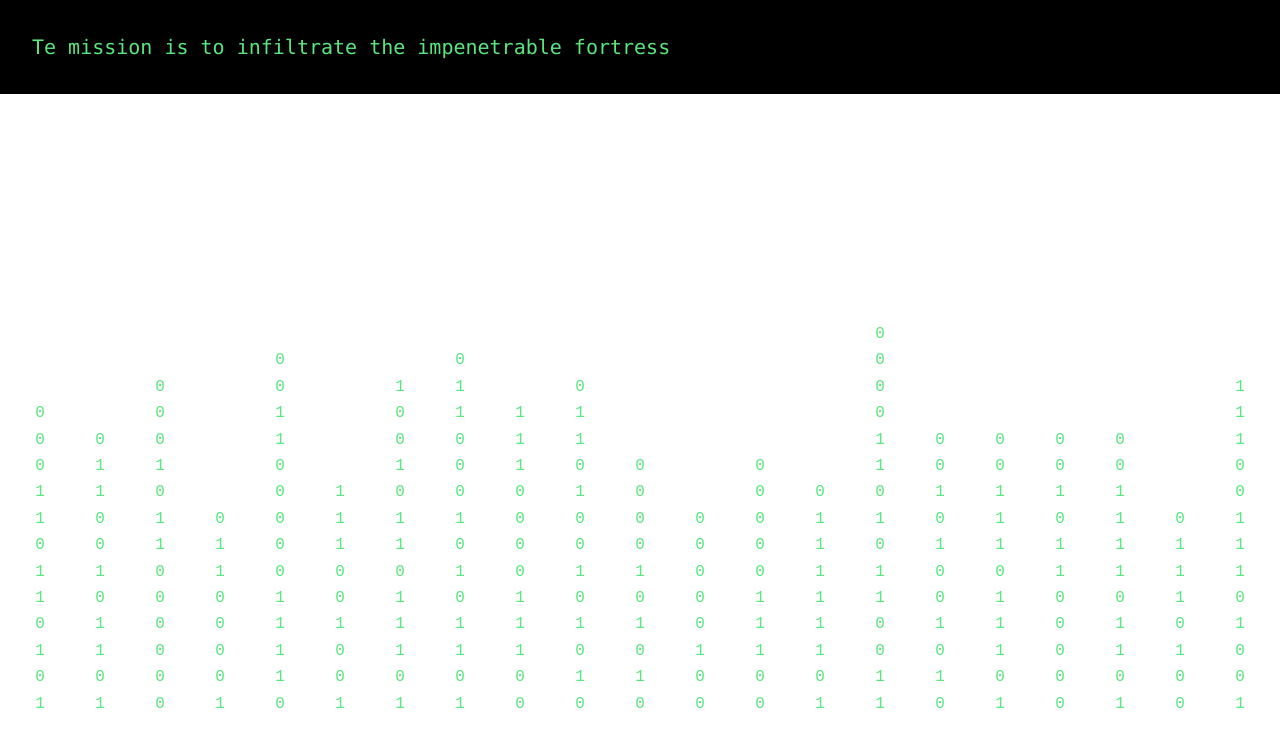
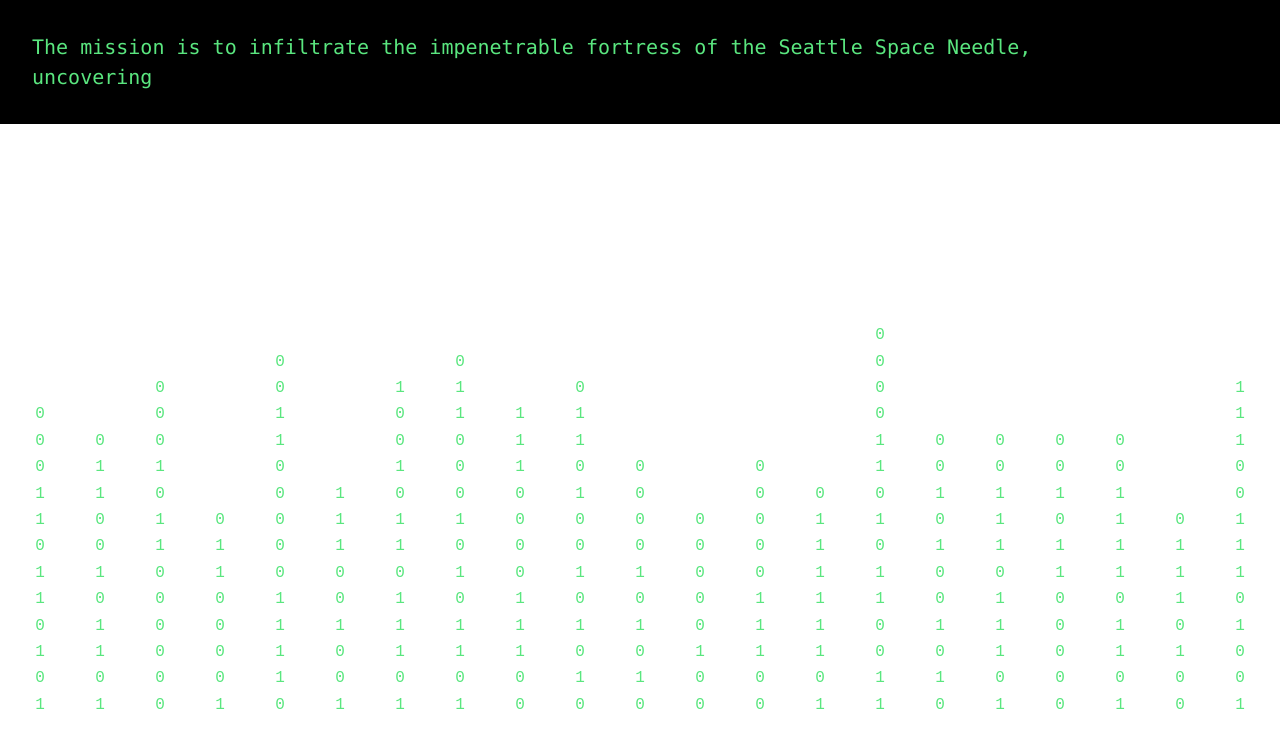
Before and after one commit to arishl/cap-hill-party, a React (Vite) app: page /intro in a window 1280 px wide. Shown: the top 748 px of the page. Built offline with nearby package versions, Linux system fonts and the light colour scheme.

Commit message:
fixed intro page

```diff
--- a/src/IntroPage.jsx
+++ b/src/IntroPage.jsx
@@ -1,4 +1,4 @@
-import { useState, useEffect } from 'react';
+import { useState, useEffect, useRef } from 'react';
 import './App.css'
 import {Button } from '@chakra-ui/react';
 import { Text, Box, Flex, Code, Input } from '@chakra-ui/react';
@@ -6,22 +6,24 @@
 import { Link } from 'react-router-dom';
 
 function IntroPage() {
-  const text = "The mission is to infiltrate the impenetrable fortress of the Seattle Space Needle,\nuncovering its secrets hidden in the shadows. \nYou must employ cunning strategies and cutting-edge technology to breach the defenses,\nrevealing the vulnerabilities lurking beneath the surface. \nYour objective: to demonstrate the necessity of vigilance in the ever-evolving world of espionage \nand cyber warfare,\nensuring that the guardians of tomorrow's security remain one step ahead of the shadows."
+  const text = "Thhe mission is to infiltrate the impenetrable fortress of the Seattle Space Needle,              \nuncovering its secrets hidden in the shadows.              \nYou must employ cunning strategies and cutting-edge technology to breach the defenses,              \nrevealing the vulnerabilities lurking beneath the surface.              \nYour objective: to demonstrate the necessity of vigilance in the ever-evolving world of espionage              \nand cyber warfare,              \nensuring that the guardians of tomorrow's security remain one step ahead of the shadows."
 
   const [displayText, setDisplayText] = useState('');
   const [done, setDone] = useState(false);
+  const currentIndexRef = useRef(0);
 
   useEffect(() => {
-    let currentIndex = 0;
+    currentIndexRef.current = 0;
+    setDisplayText('');
     const interval = setInterval(() => {
-      if (currentIndex === text.length-1) {
+      if (currentIndexRef.current === text.length-1) {
         clearInterval(interval);
         setDone(true);
       } else {
-        setDisplayText(prevText => prevText + text[currentIndex]);
-        currentIndex++;
+        setDisplayText(prevText => prevText + text[currentIndexRef.current]);
+        currentIndexRef.current++;
       }
-    }, 100); // Adjust the interval as needed
+    }, 50); // Adjust the interval as needed
 
     return () => clearInterval(interval);
   }, [text]);
```
